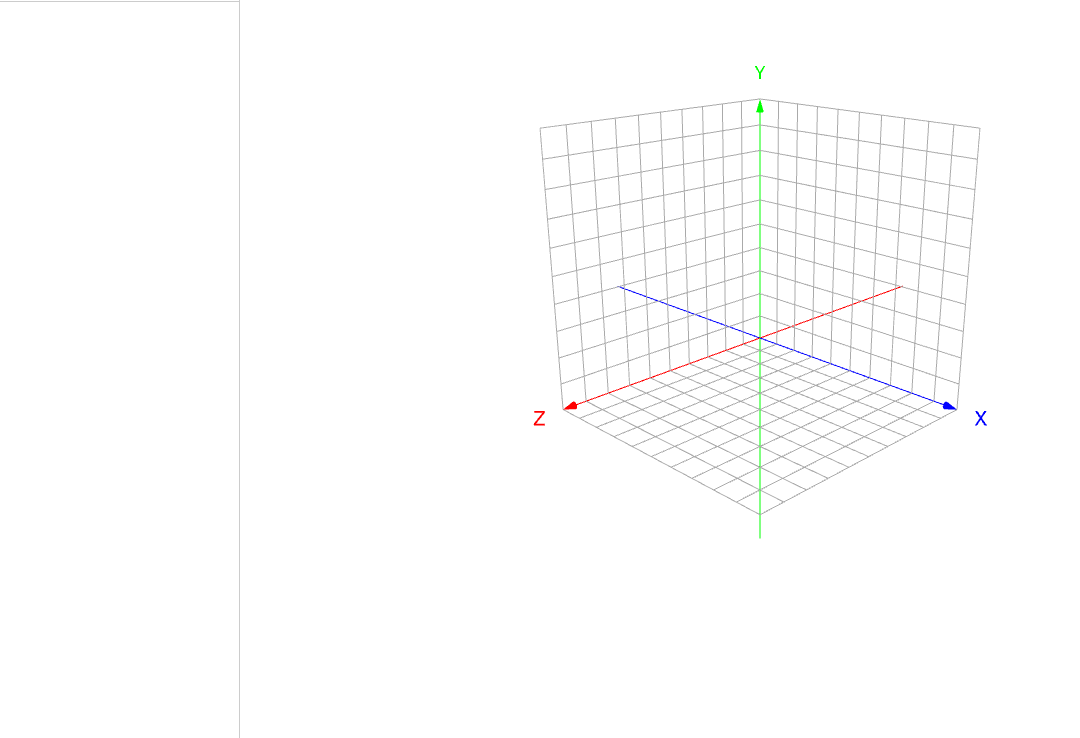
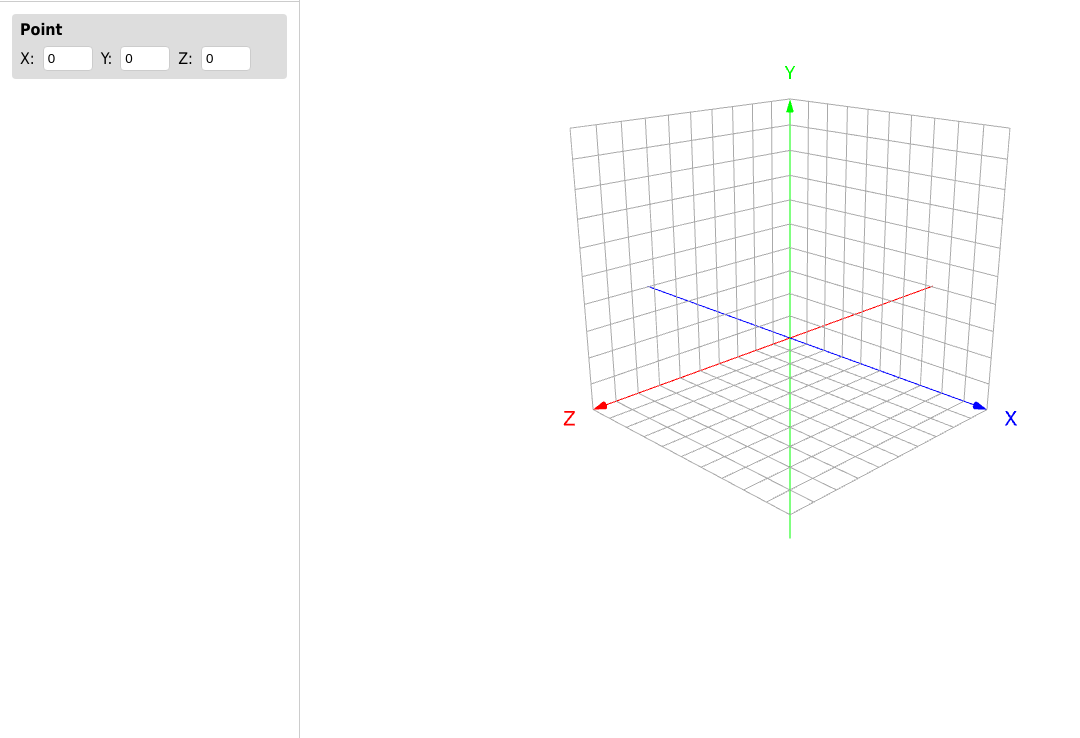
Before and after one commit to ben-sommer/vector-playground, a plain HTML site: page index.html in a window 1280 px wide. Shown: the part 62-800 px from the top of the page, without its empty margins (0-1080 px from the left). Drawn offline with nearby package versions, Linux system fonts and the light colour scheme; animation ran at ten frames a second.

Commit message:
feat: add point

```diff
--- a/style.css
+++ b/css/style.css
@@ -3,6 +3,7 @@ html, body {
     padding: 0px;
     height: 100%;
     font-family: Tahoma, sans-serif;
+    --sidebar-width: 300px;
 }
 
 .container {
@@ -12,7 +13,7 @@ html, body {
 }
 
 .panel {
-    width: 240px;
+    width: var(--sidebar-width);
     border-right: 1px solid #ccc;
 }
 
@@ -29,8 +30,12 @@ html, body {
     font-size: 24px;
 }
 
+.panel .entities {
+    padding: 12px;
+}
+
 #canvas {
-    width: calc(100vw - 240px);
+    width: calc(100vw - var(--sidebar-width));
 }
 
 #new {
@@ -39,6 +44,7 @@ html, body {
     border-radius: 4px;
     border: 1px solid #ccc;
     cursor: pointer;
+    outline: none;
 }
 
 #new option {
--- /dev/null
+++ b/elements/point-entitiy.js
@@ -0,0 +1,108 @@
+import * as THREE from "three";
+
+class EntityElement extends HTMLElement {
+	constructor() {
+		super();
+		this.shadow = this.attachShadow({ mode: "open" });
+		this.position = {
+			x: 0,
+			y: 0,
+			z: 0,
+		};
+		this.mesh = null;
+	}
+
+	connectedCallback() {
+		this.shadow.innerHTML = `
+            <style>
+                .container {
+                    background-color: #ddd;
+                    border-radius: 4px;
+                    padding: 8px;
+                }
+
+                p {
+                    margin: 0px;
+                }
+
+                .type {
+                    font-weight: 600;
+                }
+
+                input::-webkit-outer-spin-button,
+                input::-webkit-inner-spin-button {
+                    -webkit-appearance: none;
+                    margin: 0;
+                }
+
+                input {
+                    -moz-appearance: textfield;
+                    width: 40px;
+                    outline: none;
+                    border: 1px solid #ccc;
+                    border-radius: 4px;
+                    padding: 4px;
+                }
+
+                .inputs {
+                    display: flex;
+                    column-gap: 8px;
+                    margin-top: 8px;
+                    align-items: center;
+                }
+            </style>
+            <div class="container">
+                <p class="type">Point</p>
+                <div class="inputs">
+                    <p>X:</p>
+                    <input data-coord="x" type="number" step="1" value="0" min="-10" max="10" />
+                    <p>Y:</p>
+                    <input data-coord="y" type="number" step="1" value="0" min="-10" max="10" />
+                    <p>Z:</p>
+                    <input data-coord="z" type="number" step="1" value="0" min="-10" max="10" />
+                </div>
+            </div>
+        `;
+
+		this.draw();
+
+		this.shadow.querySelectorAll(".inputs input").forEach((el) => {
+			el.addEventListener("input", (e) => {
+				this.position[el.getAttribute("data-coord")] =
+					parseFloat(e.target.value) / 10;
+
+				this.draw();
+			});
+		});
+	}
+
+	draw() {
+		try {
+			if (!this.mesh) this.createMesh();
+
+			const { x, y, z } = this.position;
+
+			this.mesh.position.set(x, y, z);
+		} catch (e) {
+			// Scene not yet defined
+		}
+	}
+
+	createMesh() {
+		const geometry = new THREE.SphereGeometry(0.01, 32, 32);
+
+		const material = new THREE.MeshBasicMaterial({ color: 0x000000 });
+
+		const sphere = new THREE.Mesh(geometry, material);
+
+		const { x, y, z } = this.position;
+
+		sphere.position.set(x, y, z);
+
+		scene.add(sphere);
+
+		this.mesh = sphere;
+	}
+}
+
+customElements.define("point-entity", EntityElement);
--- a/index.html
+++ b/index.html
@@ -4,8 +4,8 @@
 		<meta charset="UTF-8" />
 		<meta name="viewport" content="width=device-width, initial-scale=1.0" />
 		<title>Vector Playground</title>
-		<link rel="stylesheet" href="reset.css" />
-		<link rel="stylesheet" href="style.css" />
+		<link rel="stylesheet" href="css/reset.css" />
+		<link rel="stylesheet" href="css/style.css" />
 		<script src="js/evaluatex.min.js"></script>
 	</head>
 	<body>
@@ -20,6 +20,9 @@
 							<option value="line">Line</option>
 							<option value="plane">Plane</option>
 						</select>
+					</div>
+					<div class="entities">
+						<point-entity type="point" />
 					</div>
 				</div>
 			</div>
--- a/js/main.js
+++ b/js/main.js
@@ -7,6 +7,7 @@ import {
 	updateVisibleGridLines,
 } from "./axes.js";
 import { parse, plotLine } from "./plot.js";
+import "../elements/point-entitiy.js";
 
 function main() {
 	const canvas = document.querySelector("#canvas");
```
Also changed, not shown: css/reset.css (renamed from reset.css), js/interface.js (deleted).
